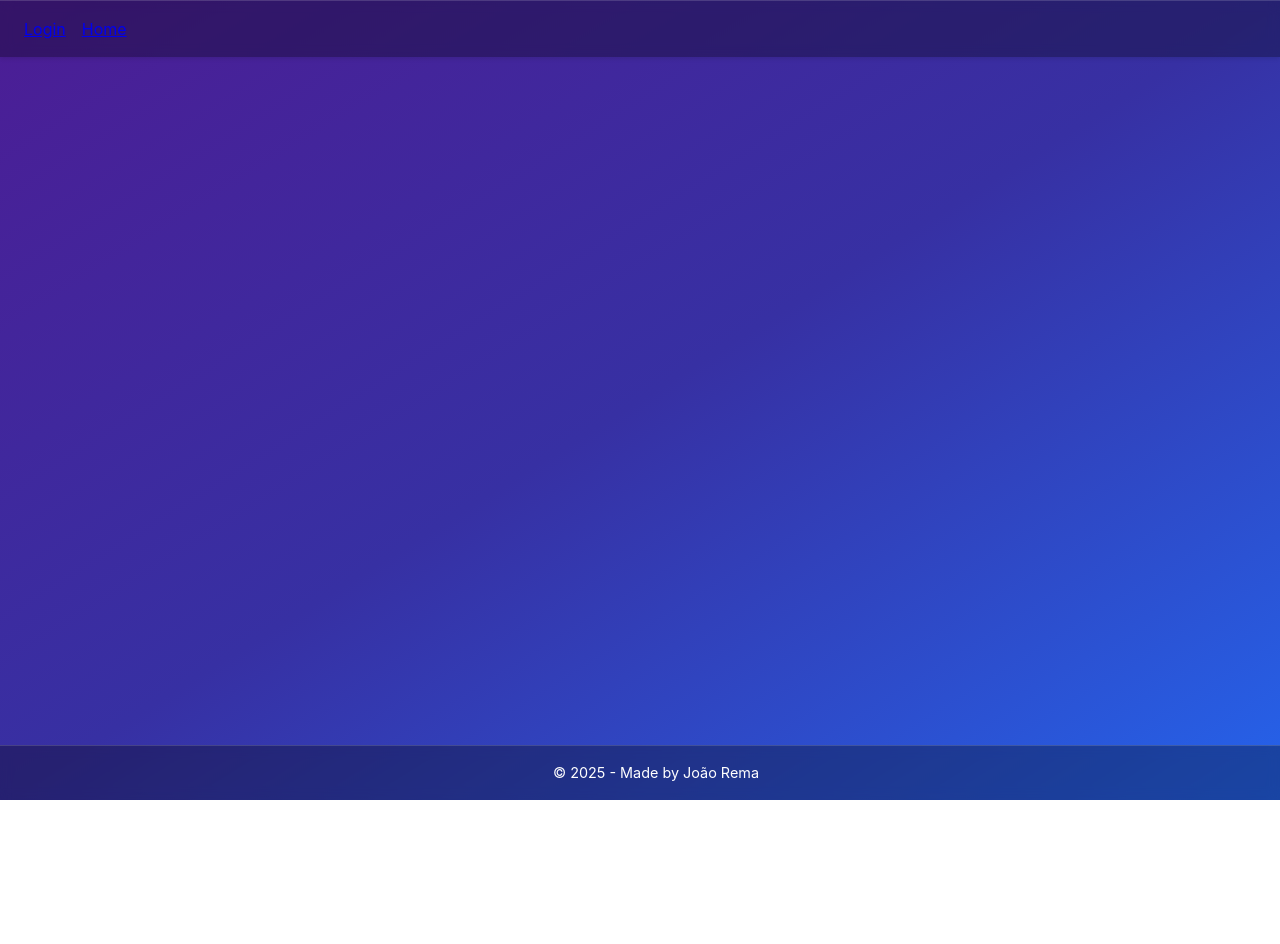
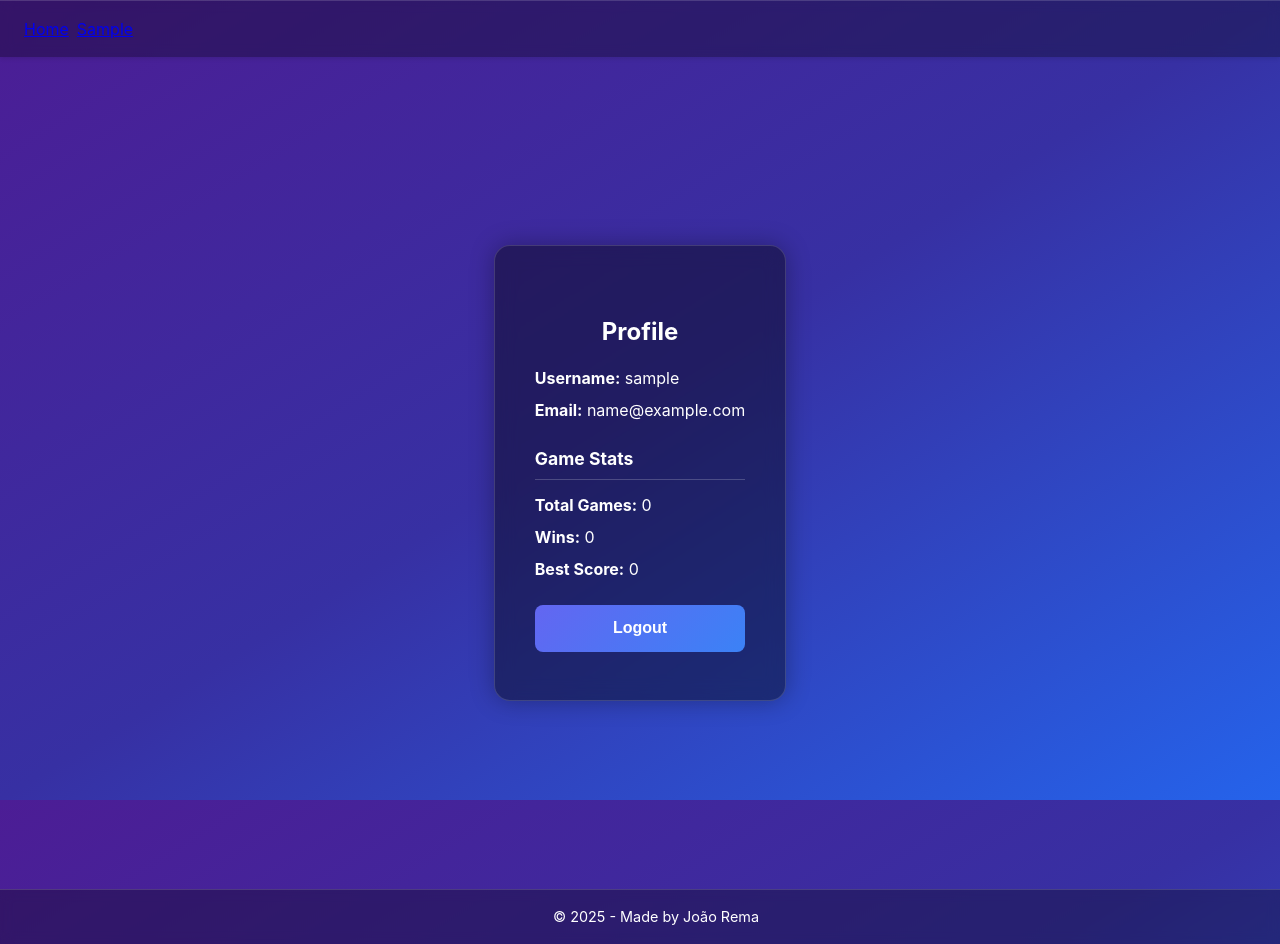
Before and after one commit to joaorema/Palavras, a React (Vite) app: page /profile in a window 1280 px wide. Shown: the top 944 px of the page. Before the commit the page ends 800 px from the top, so only its background shows below. Built offline with nearby package versions, Linux system fonts and the light colour scheme; sample sign-in values are in the browser's storage.

Commit message:
Added new profile page. updated nav bar to display name if loged in , made some small upgrades

```diff
--- a/src/App.jsx
+++ b/src/App.jsx
@@ -13,6 +13,7 @@ import Footer from './components/footer'
 import LoginPage from './Pages/login'
 import RegisterPage from './Pages/registerPage'
 import WordleGame from './Wordle'
+import ProfilePage from './Pages/Profile'
 
 function App() {
   return (
@@ -20,6 +21,7 @@ function App() {
       <NavBar />
       <main className="main-content">
         <Routes>
+          <Route path="/" element={<Home />} />
           <Route path="/home" element={<Home />} />
           <Route path="/games" element={<GamePage />} />
           <Route path="/palavras" element={<PalavrasPage />} />
@@ -27,6 +29,7 @@ function App() {
           <Route path="/login" element={<LoginPage />} />
           <Route path="/register" element={<RegisterPage />} />
           <Route path="/wordle" element={<WordleGame />} />
+          <Route path="/profile" element={<ProfilePage />} />
         </Routes>
       </main>
       <Footer />
--- /dev/null
+++ b/src/Pages/Profile.tsx
@@ -0,0 +1,61 @@
+import { api } from "../api/api";
+import { useEffect, useState } from "react";
+import { Navigate, useNavigate } from "react-router-dom";
+import '../css/Profile.css'
+
+function ProfilePage() {
+  const [isLoggedIn, setIsLoggedIn] = useState(api.isAuthenticated());
+  const [user, setUser] = useState(null);
+  const navigate = useNavigate();
+  useEffect(() => {
+    const currentUser = api.getCurrentUser();
+    if (!currentUser)
+        navigate("/home");
+    else
+        setUser(currentUser);
+  }, [navigate]);
+  const currentUser = api.getCurrentUser();
+  const handleLogout = () => {
+    api.logout();
+    setIsLoggedIn(false);
+    navigate("/login");
+    console.log("Logout worked!");
+  };
+
+  if (!user) return null;
+  return (
+    <div className="profile-container">
+      <div className="profile-box">
+        <h2>Profile</h2>
+        <div className="profile-info">
+          <p>
+            <strong>Username:</strong> {currentUser.username}
+          </p>
+          <p>
+            <strong>Email:</strong> {currentUser.email}
+          </p>
+        </div>
+
+        {/* Example stats section — adapt to your DB */}
+        <div className="profile-stats">
+          <h3>Game Stats</h3>
+          <p>
+            <strong>Total Games:</strong> {currentUser.totalGames || 0}
+          </p>
+          <p>
+            <strong>Wins:</strong> {currentUser.wins || 0}
+          </p>
+          <p>
+            <strong>Best Score:</strong> {currentUser.bestScore || 0}
+          </p>
+        </div>
+
+        <button className="logout-btn" onClick={handleLogout}>
+          Logout
+        </button>
+      </div>
+    </div>
+  );
+}
+
+export default ProfilePage;
--- a/src/Pages/login.tsx
+++ b/src/Pages/login.tsx
@@ -20,12 +20,13 @@ function LoginPage() {
     try{
       const data = await api.login(username, password);
       console.log("login worked!");
+      alert("Login Worked!");
       navigate("/home")
     }
     catch(err)
     {
       console.log("login failed", err);
-
+      setError("Invalid credentials");
     }
     finally{
       setLoading(false);
--- a/src/Wordle.tsx
+++ b/src/Wordle.tsx
@@ -3,7 +3,7 @@ import { useState, useEffect } from "react";
 import './css/wordle.css'
 
 const words = ["FORTE", "PRATO", "LIVRO", "CARRO", "PRAIA", "TRELA", "MIUDA", "BROAS", "CHITA", "SOGRO", "FINTA", "BRUXA", "CANJA", "BANHO", "ROLHA", "NINHO", "MANTA", "GAITA", "XISTO", "MALTA"];
-const WORD_LENGTH = 5; // ← Add this constant
+const WORD_LENGTH = 5;
 
 const KEYBOARD_ROWS = [
   ["Q", "W", "E", "R", "T", "Y", "U", "I", "O", "P"],
@@ -37,10 +37,10 @@ function WordleGame() {
     };
     window.addEventListener("keydown", handleKeyDown);
     return () => window.removeEventListener("keydown", handleKeyDown);
-  }, [currentguess, gameover, targetword]); // ← Added targetword dependency
+  }, [currentguess, gameover, targetword]);
 
   const handleKeyPress = (letter) => {
-    if (currentguess.length < WORD_LENGTH) { // ← Use constant instead
+    if (currentguess.length < WORD_LENGTH) {
       setCurrentGuess(currentguess + letter);
     }
   };
@@ -66,7 +66,7 @@ function WordleGame() {
       setWon(true);
       setGameOver(true);
       setTimeout(() => {
-        alert("Parabéns! Você ganhou! 🎉");
+        alert("Parabéns! Você ganhou! ");
       }, 500);
       return;
     }
--- a/src/components/navBar.tsx
+++ b/src/components/navBar.tsx
@@ -1,16 +1,44 @@
 import { Link, useNavigate } from "react-router-dom";
 import { Navigate } from "react-router-dom";
+import { useEffect, useState } from "react";
+import { api } from "../api/api";
 
-function NavBar ()
-{
+function NavBar() {
+  const [isLoggedIn, setIsLoggedIn] = useState(api.isAuthenticated());
+  const navigate = useNavigate();
+  //check login status
+  useEffect(() => {
+    // In case localStorage changes externally (e.g. after login)
+    const handleStorageChange = () => {
+      setIsLoggedIn(api.isAuthenticated());
+    };
 
-    return(
-        <nav className="navbar">
-            <div className="navbar-links">
-                <Link to="/login" className="nav-link" >Login</Link>
-                <Link to="/home" className="nav-link">Home</Link>
-            </div>
-        </nav>
-    )
+    window.addEventListener("storage", handleStorageChange);
+    return () => window.removeEventListener("storage", handleStorageChange);
+  }, []);
+  function capitalizeName(name: string) {
+    return name ? name.charAt(0).toUpperCase() + name.slice(1) : "";
+  }
+  const user = api.getCurrentUser();
+
+
+  return (
+    <nav className="navbar">
+      <div className="navbar-links">
+        <Link to="/home" className="nav-link">
+          Home
+        </Link>
+        {isLoggedIn  && user ? (
+          <Link to="/profile" className="nav-link-2">
+            {capitalizeName(user.username)}
+          </Link>
+        ) : (
+          <Link to="/login" className="nav-link">
+            Login
+          </Link>
+        )}
+      </div>
+    </nav>
+  );
 }
-export default NavBar
+export default NavBar;
--- /dev/null
+++ b/src/css/Profile.css
@@ -0,0 +1,67 @@
+/* Center everything */
+.profile-container {
+  display: flex;
+  justify-content: center;
+  align-items: center;
+  height: 100vh;
+  background: transparent;
+
+
+}
+
+/* Glassy profile card */
+.profile-box {
+  background: rgba(0, 0, 0, 0.4);
+  backdrop-filter: blur(10px);
+  color: #fff;
+  padding: 3rem 2.5rem;       /* more breathing space */
+  border-radius: 1rem;
+  width: 100%;
+  max-width: 1000px;           /* increase from 400px */
+  max-height: 1000px;
+  text-align: center;
+  box-shadow: 0 0 25px rgba(0, 0, 0, 0.3);
+  border: 1px solid rgba(255, 255, 255, 0.15);
+}
+
+.profile-box h2 {
+  margin-bottom: 1rem;
+}
+
+.profile-info,
+.profile-stats {
+  text-align: left;
+  margin-bottom: 1.5rem;
+}
+
+.profile-info p,
+.profile-stats p {
+  margin: 0.5rem 0;
+}
+
+/* Section titles */
+.profile-stats h3 {
+  margin-bottom: 0.8rem;
+  font-size: 1.1rem;
+  border-bottom: 1px solid rgba(255, 255, 255, 0.2);
+  padding-bottom: 0.4rem;
+}
+
+/* Logout button */
+.logout-btn {
+  width: 100%;
+  padding: 0.9rem;
+  border: none;
+  border-radius: 0.5rem;
+  background: linear-gradient(135deg, #6366f1, #3b82f6);
+  color: white;
+  font-size: 1rem;
+  font-weight: 600;
+  cursor: pointer;
+  transition: opacity 0.3s, transform 0.2s;
+}
+
+.logout-btn:hover {
+  opacity: 0.9;
+  transform: translateY(-2px);
+}
```
Also changed, not shown: 1 other file (tests, documents, lock files or other folders).
